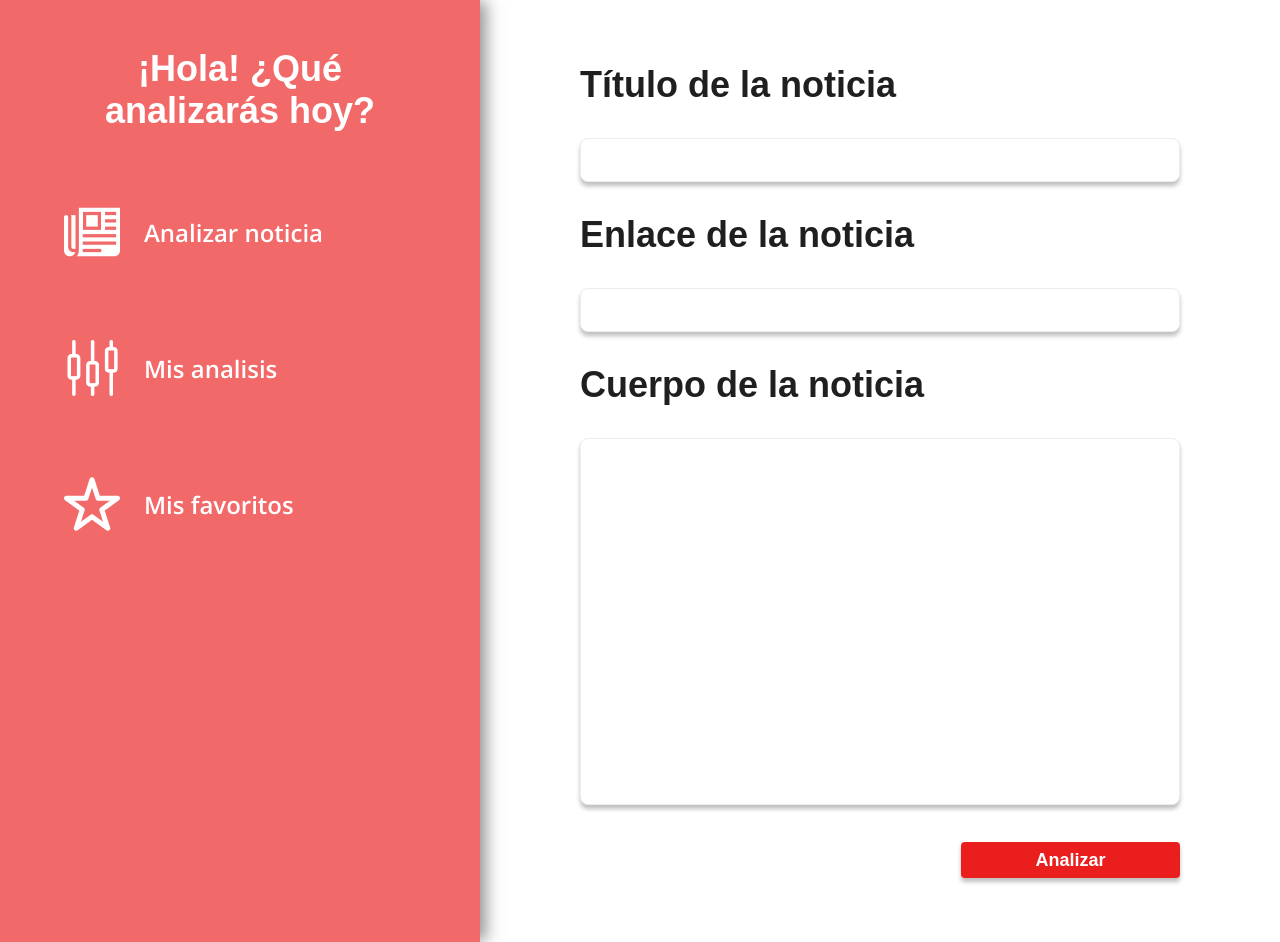
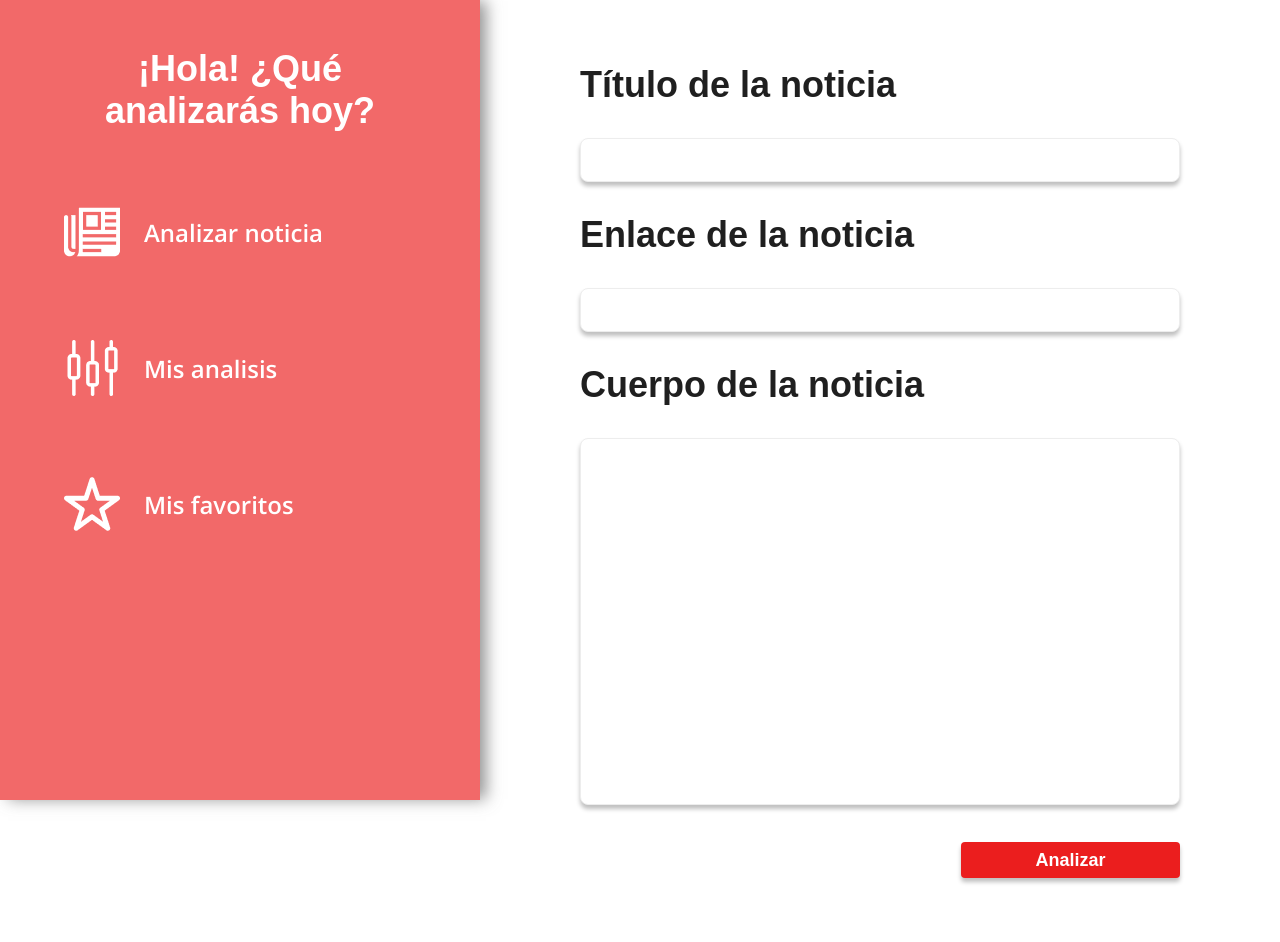
Before and after one commit to MikeMV97/esFakeFrontend, a Next.js app: page /analysis in a window 1280 px wide. Built offline with nearby package versions, Linux system fonts and the light colour scheme; a web font is replaced by a local one.

Commit message:
:art: Changing side bar menu to sticky component

```diff
--- a/components/SideBarMenu/styles.js
+++ b/components/SideBarMenu/styles.js
@@ -1,9 +1,11 @@
 import styled from "styled-components";
 
 export const StyledSidebar = styled.aside`
+  position: sticky;
+  top: 0px;
   background: ${(props) => props.theme.lightCoral};
   max-width: calc(480px - 8rem);
-  min-height: 100vh;
+  height: 100vh;
   padding: 0px 4rem;
   box-shadow: 7px 0px 15px -1px rgba(106, 106, 106, 0.72);
 
```
